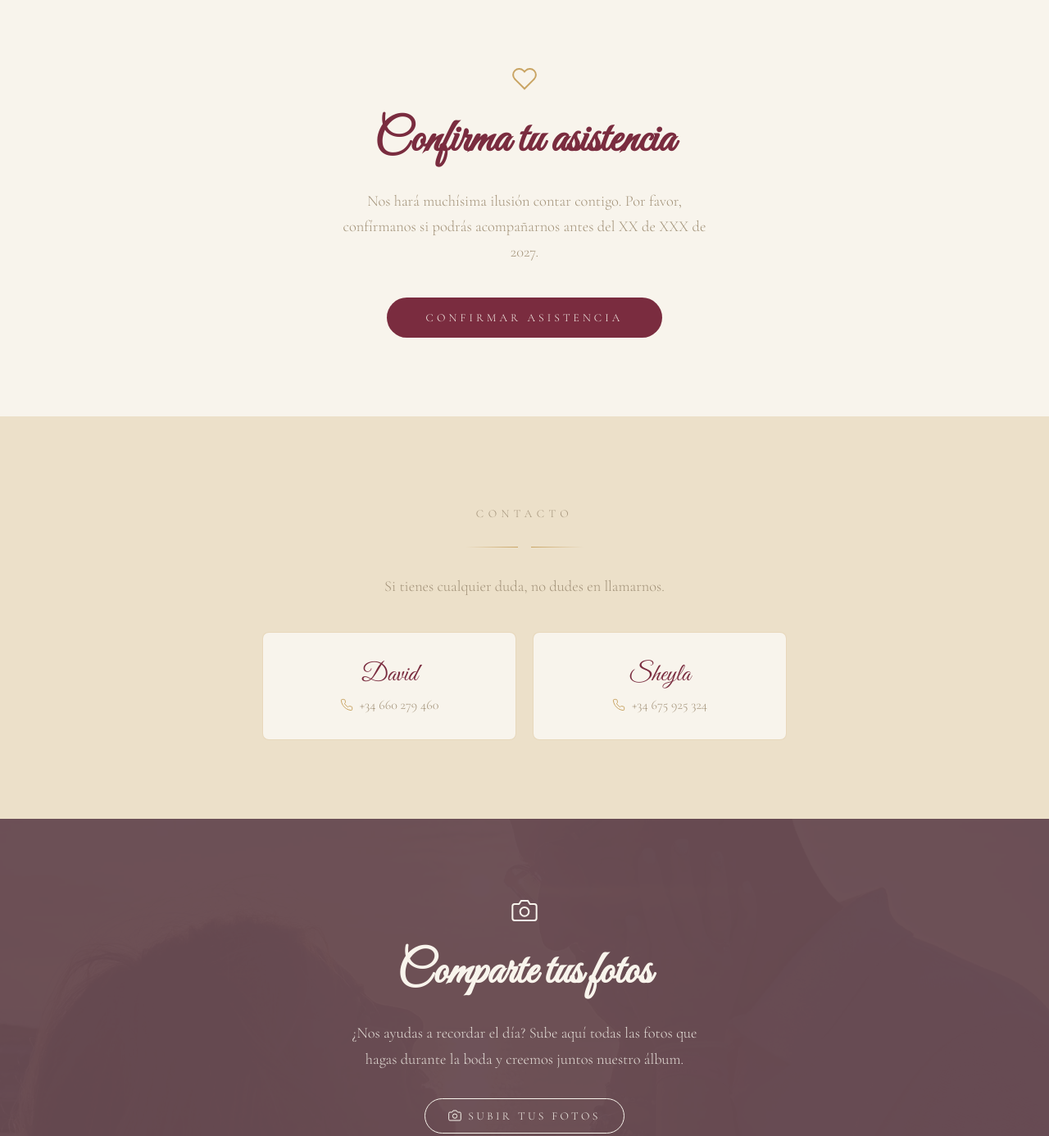
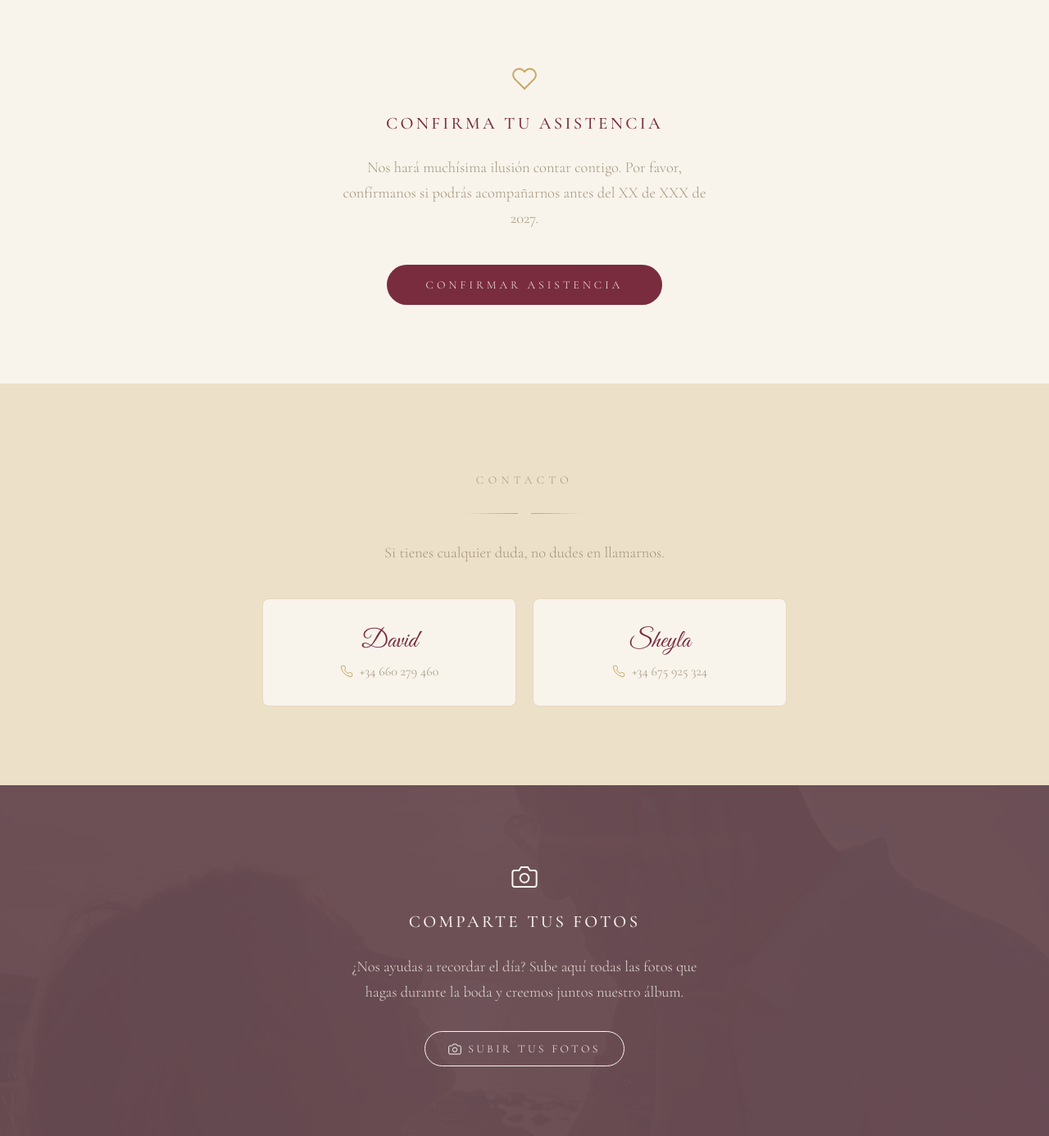
Before and after one commit to DS081027/david-y-sheyla-08102027, a plain HTML site: page index.html in a window 1280 px wide. Shown: the part 4900-6286 px from the top of the page at 82% size. Drawn offline with nearby package versions, Linux system fonts and the light colour scheme.

Commit message:
cambiadas fuentes de confirma asistencia y comparte fotos

```diff
--- a/css/styles.css
+++ b/css/styles.css
@@ -81,7 +81,12 @@ a {
 }
 
 .script {
-  font-family: var(--font-script);
+  font-family: var(--font-serif);
+  font-size: clamp(1rem, 3vw, 1.3rem);
+  font-weight: 500;
+  text-transform: uppercase;
+  letter-spacing: 0.16em;
+  line-height: 1.4;
   color: var(--ink);
 }
 
@@ -250,6 +255,7 @@ a {
   line-height: 1;
   margin: 0;
   color: var(--ink-contrast);
+
 }
 
 @media (min-width: 640px) {
--- a/index.html
+++ b/index.html
@@ -203,7 +203,7 @@
       <svg class="reveal icon" viewBox="0 0 24 24" stroke="currentColor" fill="none" style="width:2rem;height:2rem;margin:0 auto 1.5rem;display:block;">
         <path d="M20.8 4.6a5.5 5.5 0 0 0-7.8 0L12 5.6l-1-1a5.5 5.5 0 1 0-7.8 7.8l1 1L12 21.2l7.8-7.8 1-1a5.5 5.5 0 0 0 0-7.8Z"/>
       </svg>
-      <h2 class="reveal script" style="font-size:3.5rem; margin:0;">Confirma tu asistencia</h2>
+      <h2 class="reveal script" style="margin:0;">Confirma tu asistencia</h2>
       <p class="reveal lead" style="max-width:28rem; margin:1.5rem auto 0;">Nos hará muchísima ilusión contar contigo. Por favor, confírmanos si podrás acompañarnos antes del XX de XXX de 2027.</p>
       <a class="reveal btn-solid" style="transition-delay:150ms" href="https://forms.gle/placeholder" target="_blank" rel="noopener noreferrer">Confirmar asistencia</a>
     </div>
@@ -237,7 +237,7 @@
       <svg class="reveal icon" viewBox="0 0 24 24" stroke="currentColor" fill="none" style="width:2rem;height:2rem;margin:0 auto 1.5rem;display:block;">
         <path d="M23 19a2 2 0 0 1-2 2H3a2 2 0 0 1-2-2V8a2 2 0 0 1 2-2h4l2-3h6l2 3h4a2 2 0 0 1 2 2Z"/><circle cx="12" cy="13" r="4"/>
       </svg>
-      <h2 class="reveal script" style="font-size:3.5rem; margin:0;">Comparte tus fotos</h2>
+      <h2 class="reveal script" style="margin:0;">Comparte tus fotos</h2>
       <p class="reveal lead" style="max-width:28rem; margin:1.5rem auto 0;">¿Nos ayudas a recordar el día? Sube aquí todas las fotos que hagas durante la boda y creemos juntos nuestro álbum.</p>
       <a class="reveal btn-outline" style="transition-delay:150ms" href="https://photos.app.goo.gl/placeholder" target="_blank" rel="noopener noreferrer">
         <svg class="icon" viewBox="0 0 24 24" stroke="currentColor" fill="none" style="width:1rem;height:1rem"><path d="M23 19a2 2 0 0 1-2 2H3a2 2 0 0 1-2-2V8a2 2 0 0 1 2-2h4l2-3h6l2 3h4a2 2 0 0 1 2 2Z"/><circle cx="12" cy="13" r="4"/></svg>
```
